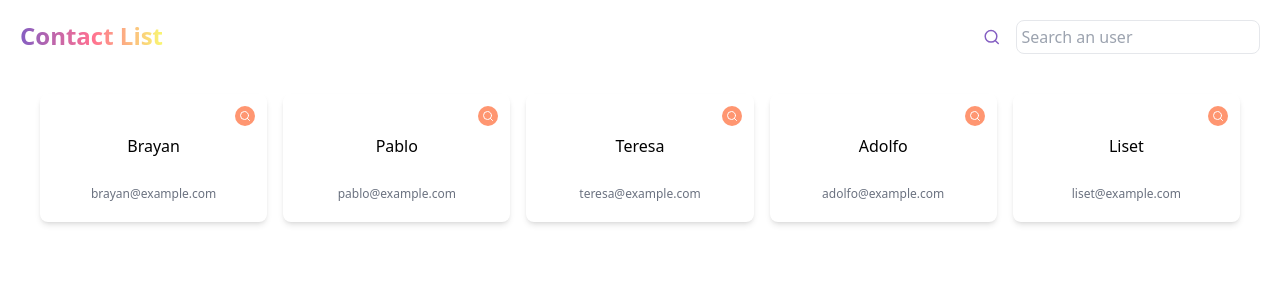
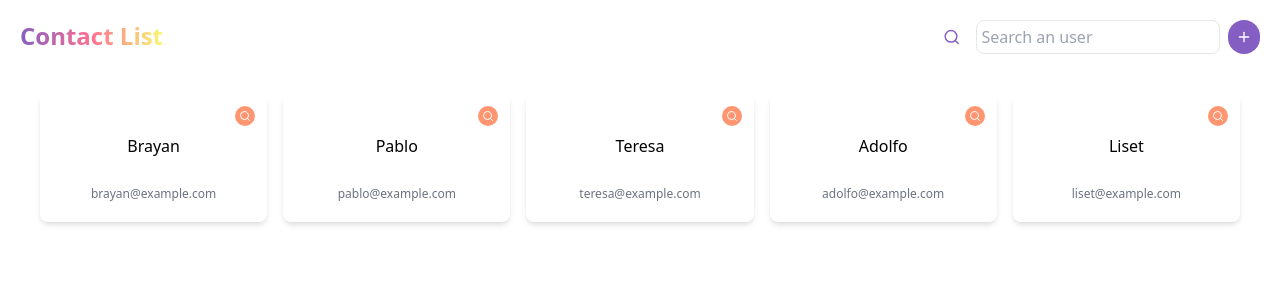
Before and after one commit to brayanyepesc/novadeha, a React (Vite) app: page / in a window 1280 px wide. Shown: the top 300 px of the page. Built offline with nearby package versions, Linux system fonts and the light colour scheme.

Commit message:
feat: add button to add a new contact

```diff
--- a/src/App.tsx
+++ b/src/App.tsx
@@ -5,6 +5,7 @@ import { UsersList } from "./components/UsersList";
 import users from "./data/data.json";
 import { User } from "./types/types";
 import ErrorMessage from "./components/ErrorMessage";
+import { LuPlus } from "react-icons/lu";
 
 function App() {
   const [search, setSearch] = useState<string>("");
@@ -19,7 +20,12 @@ function App() {
     >
       <header className="flex justify-between">
         <Title text="Contact List" />
-        <Searchbar search={search} setSearch={setSearch} />
+        <div className="flex justify-center items-cenetr gap-2">
+          <Searchbar search={search} setSearch={setSearch} />
+          <button className="p-2 rounded-full bg-novaviolet cursor-pointer text-white">
+            <LuPlus />
+          </button>
+        </div>
       </header>
       <section className="w-full h-[400px] mt-5 rounded-lg p-5">
         {filteredUsers.length > 0 ? (
@@ -28,7 +34,9 @@ function App() {
           <ErrorMessage message="Oops! We couldn’t find anything matching your search." />
         )}
       </section>
-      <footer className="bg-gray-100 rounded-lg w-full h-48">{selectedUser && <p>User Details</p>}</footer>
+      <footer className="bg-gray-100 rounded-lg w-full h-48">
+        {selectedUser && <p>User Details</p>}
+      </footer>
     </main>
   );
 }
```
